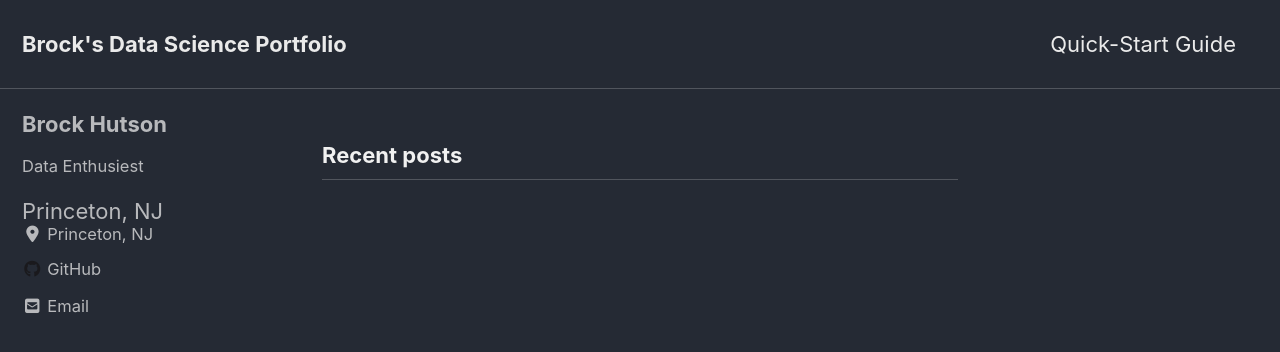
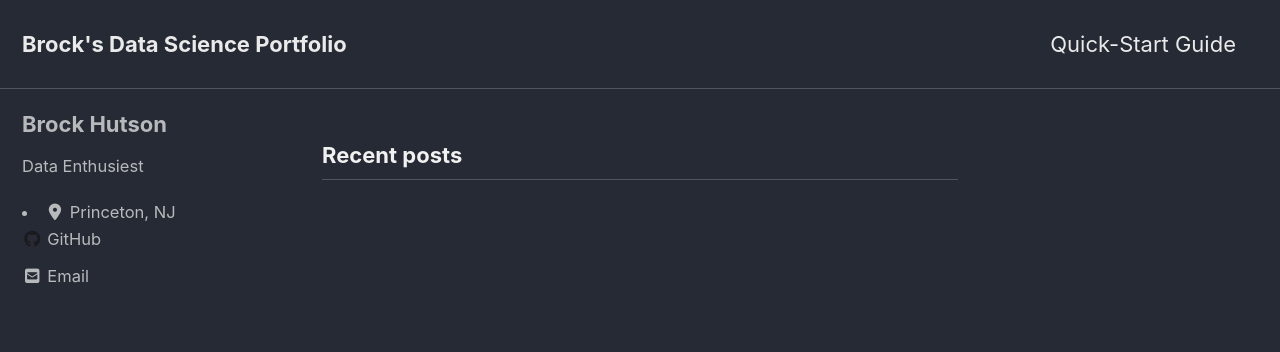
Before and after one commit to brockhutson/brockhutson.github.io, a Jekyll site: the page built from index.html, in a window 1280 px wide and 900 px high. Shown: the top 352 px of the window. Built offline with Jekyll 4.4.1, drawn with Linux system fonts in a browser that asks for light colours; cached includes are drawn as plain includes; nearby versions of some CDN libraries; the list of posts is cut into pages by our own code.

Commit message:
edited author-profile.html

```diff
--- a/_includes/author-profile.html
+++ b/_includes/author-profile.html
@@ -38,20 +38,16 @@
       </div>
     {% endif %}
     {% if author.location %}
-      <div class ="author__location" itemprop="description">
-        {{ author.location | mardownify }}
-      </div>
+      <li itemprop="homeLocation" itemscope itemtype="https://schema.org/Place">
+        <i class="fas fa-fw fa-map-marker-alt" aria-hidden="true"></i> <span itemprop="name">{{ author.location }}</span>
+      </li>
     {% endif %}
   </div>
 
   <div class="author__urls-wrapper">
     <button class="btn btn--inverse">{{ site.data.ui-text[site.locale].follow_label | remove: ":" | default: "Follow" }}</button>
     <ul class="author__urls social-icons">
-      {% if author.location %}
-        <li itemprop="homeLocation" itemscope itemtype="https://schema.org/Place">
-          <i class="fas fa-fw fa-map-marker-alt" aria-hidden="true"></i> <span itemprop="name">{{ author.location }}</span>
-        </li>
-      {% endif %}
+
 
       {% if author.links %}
         {% for link in author.links %}
```
